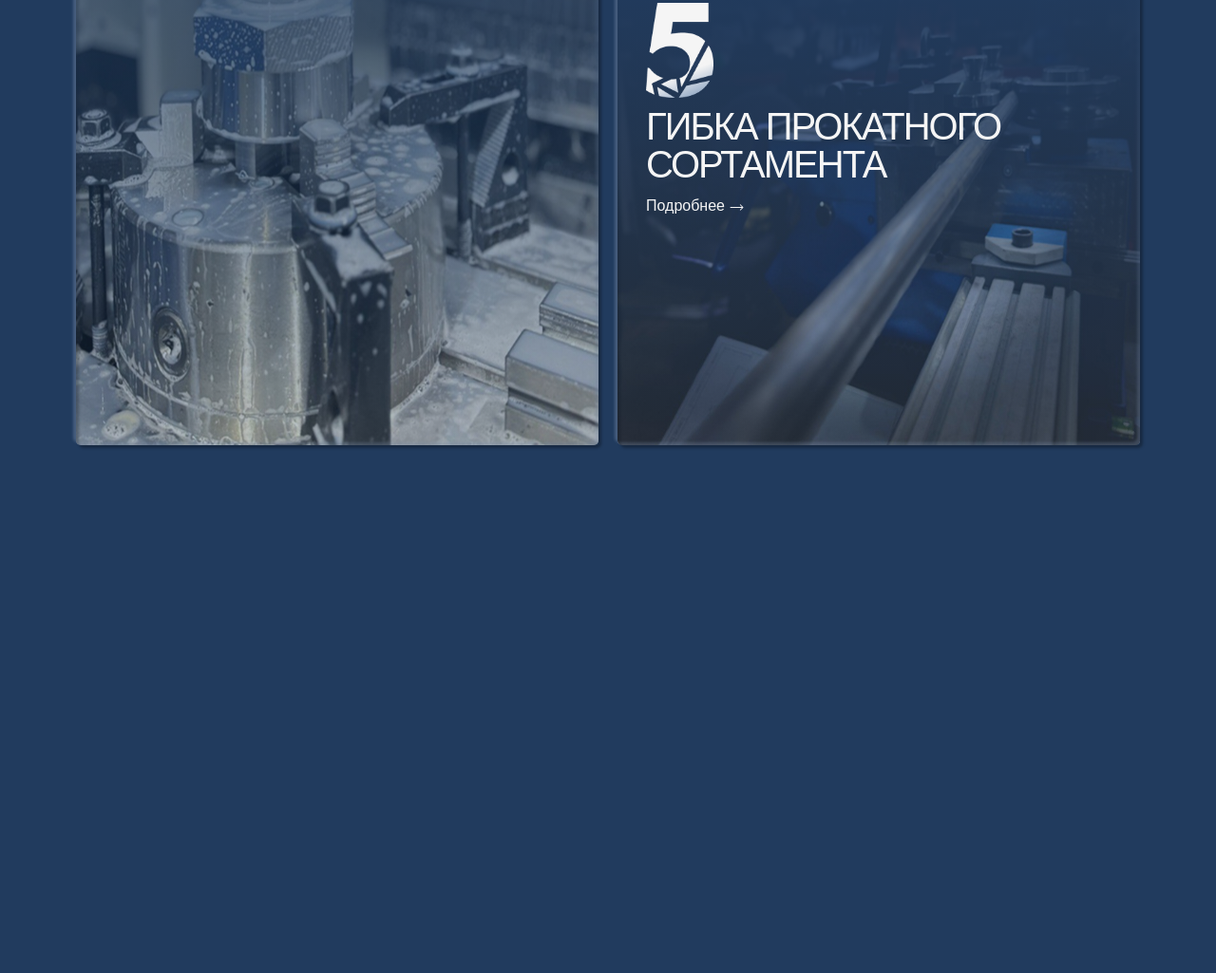
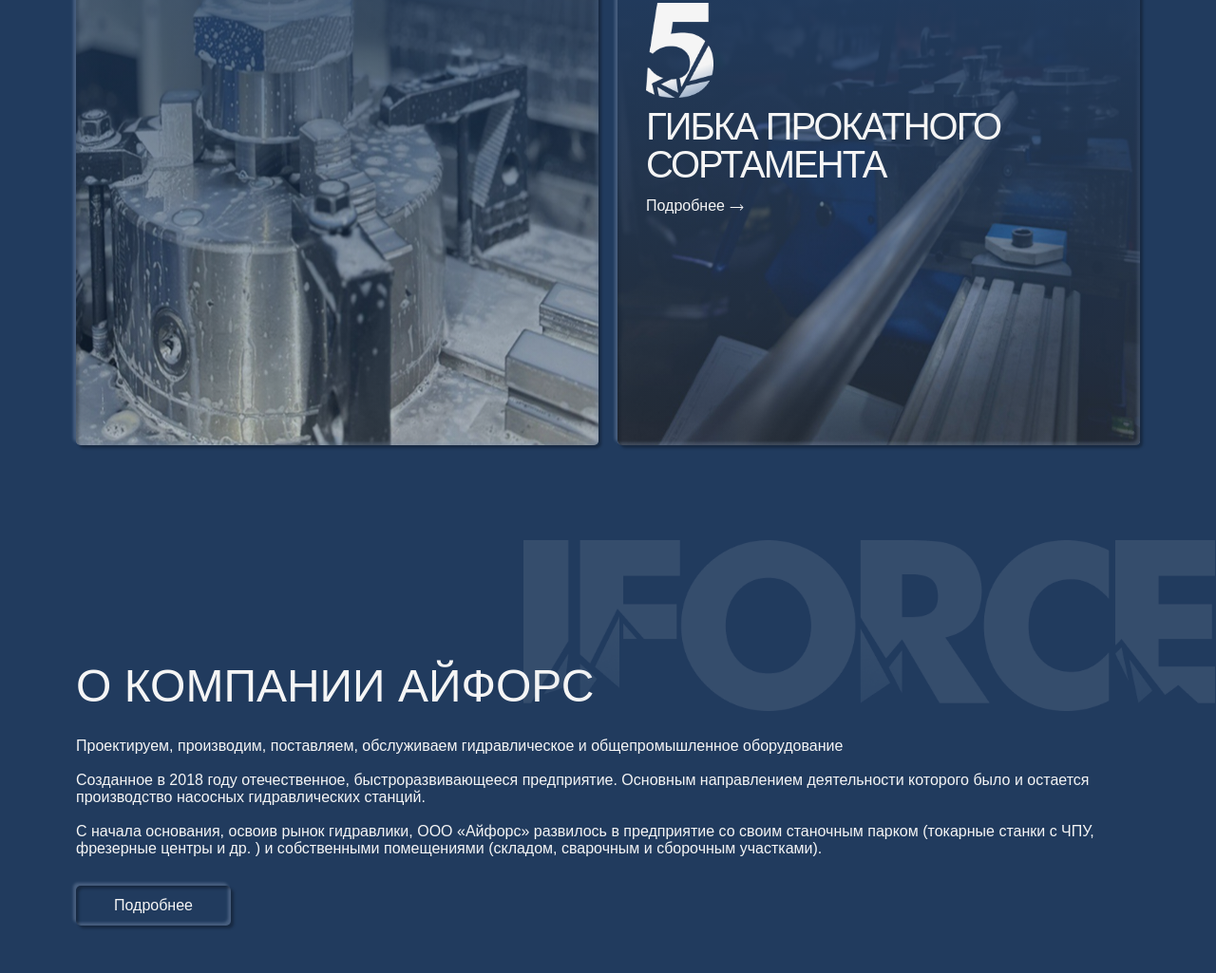
Before and after one commit to LapkiWEB/iforce, a plain HTML site: page app/index.html in a window 1280 px wide. Shown: the part 1981-3006 px from the top of the page at 95% size. Before the commit the page ends 2500 px from the top, so only its background shows below. Drawn offline with Linux system fonts and the light colour scheme; files whose address does not match are found by name.

Commit message:
add section main-company + adaptive

```diff
--- a/app/index.html
+++ b/app/index.html
@@ -294,6 +294,45 @@
         </div>
       </section>
 
+      <section class="main-company section">
+        <div class="container">
+          <h2 class="main-company__title title">
+            О компании Айфорс
+          </h2>
+          <p class="main-company__descr">
+            Проектируем, производим, поставляем,
+            обслуживаем гидравлическое
+            и общепромышленное оборудование
+            <br>
+            <br>
+            Созданное
+            в 2018
+            году
+            отечественное,
+            быстроразвивающееся предприятие. Основным направлением деятельности которого было
+            и остается производство
+            насосных гидравлических станций.
+            <br>
+            <br>
+            С начала основания, освоив рынок
+            гидравлики, ООО «Айфорс» развилось
+            в
+            предприятие со своим станочным парком
+            (токарные станки
+            с ЧПУ, фрезерные центры
+            и
+            др.
+            )
+            и собственными помещениями
+            (складом, сварочным
+            и сборочным участками).
+          </p>
+          <div class="global-btn">
+            Подробнее
+          </div>
+        </div>
+      </section>
+
 
 
 
--- a/app/scss/_media.scss
+++ b/app/scss/_media.scss
@@ -127,6 +127,16 @@
       height: 100px;
     }
   }
+
+  .main-company {
+    .container {
+
+      &::before {
+        width: 730px;
+        height: 180px;
+      }
+    }
+  }
 }
 
 @media(max-width: 1200px) {
@@ -175,6 +185,10 @@
 
   .main-services__item-big {
     height: 100%;
+  }
+
+  .main-company__title {
+    padding-top: 200px;
   }
 }
 
@@ -226,6 +240,15 @@
     line-height: 68px;
     letter-spacing: -4px;
   }
+
+  .main-company {
+    .container {
+
+      &::before {
+        width: 100%;
+      }
+    }
+  }
 }
 
 @media(max-width: 700px) {
@@ -237,6 +260,10 @@
 }
 
 @media(max-width: 600px) {
+  .section {
+    padding: 30px 0;
+  }
+
   .global-btn {
     padding: 12px 20px;
   }
@@ -273,9 +300,19 @@
       height: 40px;
     }
   }
-  .main-services-bg{
+
+  .main-services-bg {
     padding: 20px;
   }
+
+  .main-company__title {
+    padding-top: 160px;
+  }
+
+  .main-company.section {
+    padding-top: 0;
+  }
+
 }
 
 @media(max-width: 400px) {
@@ -302,8 +339,12 @@
   .main-screen {
     margin-top: 0;
   }
-  .main-services__title{
+
+  .main-services__title {
     font-size: 24px;
     line-height: 26px;
   }
+  .main-company__title{
+    padding-top: 140px;
+  }
 }
--- a/app/scss/style.scss
+++ b/app/scss/style.scss
@@ -417,6 +417,32 @@
 // end section main-services
 
 
+// start section main-company
+.main-company{
+  .container{
+    position: relative;
+    &::before{
+      position: absolute;
+      content: '';
+      top: 0;
+      right: 0;
+      width: 950px;
+      height: 235px;
+      background-image: url('../images/icons/iforce.png');
+      background-repeat: no-repeat;
+      background-size: contain;
+      background-position: center;
+    }
+  }
+}
+.main-company__descr{
+  margin-bottom: 30px;
+}
+.main-company__title{
+  padding-top: 130px;
+}
+// end section main-company
+
 
 
 
```
Also changed, not shown: app/css/style.min.css, app/images/icons/iforce.png (added).
